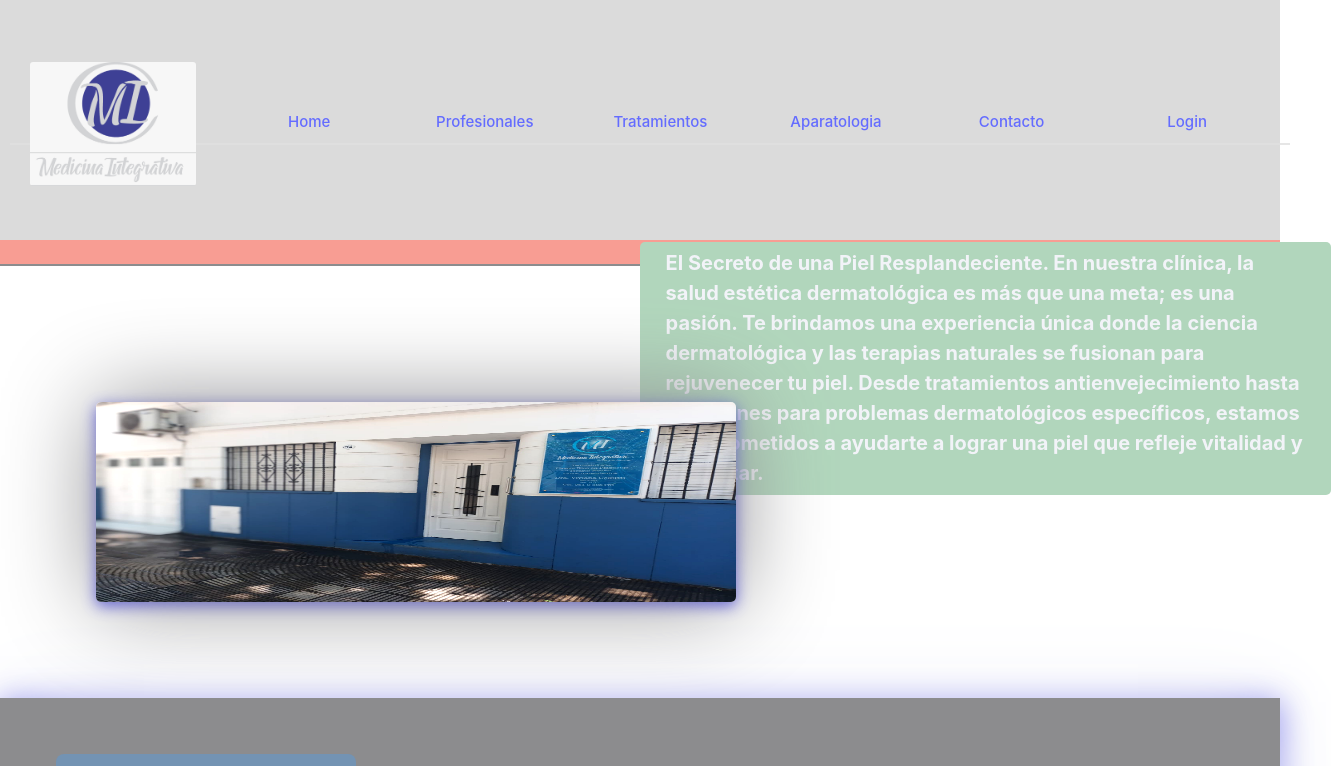
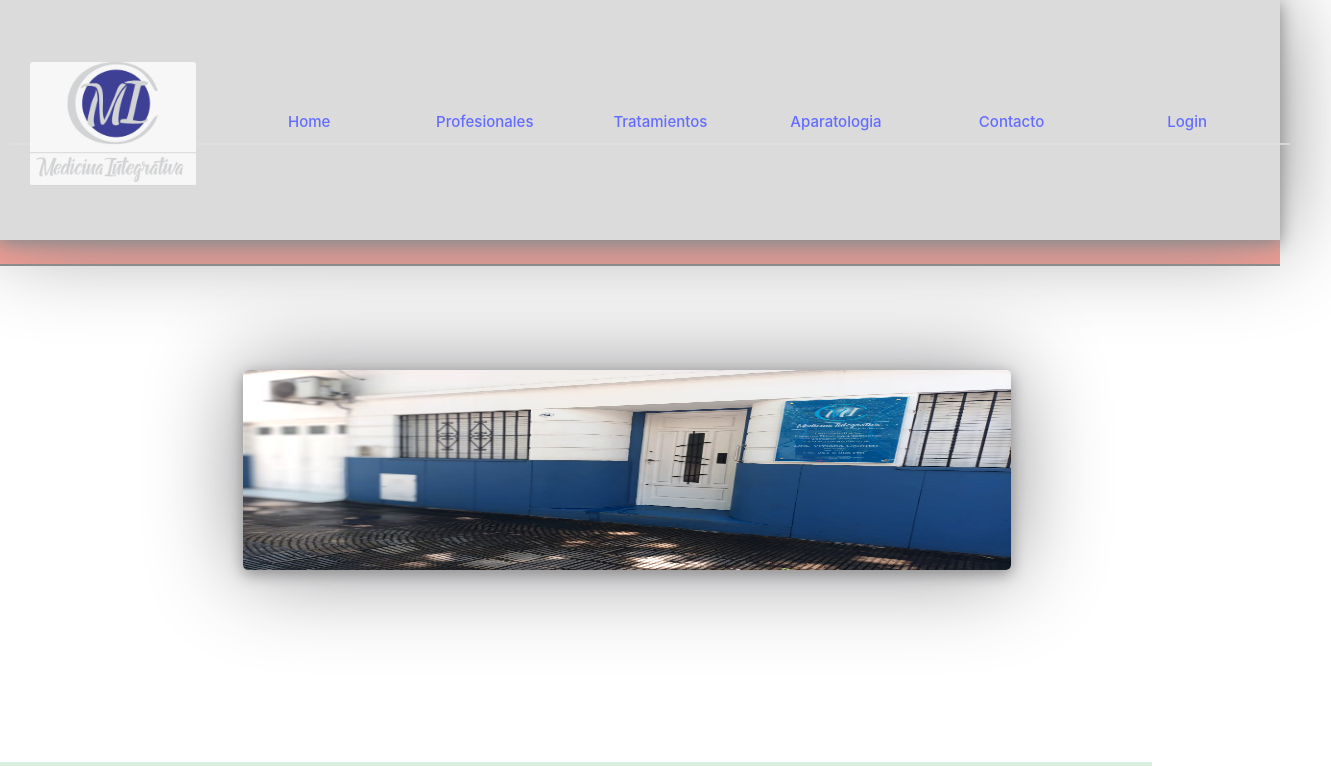
Before and after one commit to ginofrancocba/medicinaIntegrativaFront, a React (Vite) app: page / in a window 1280 px wide. Shown: the top 766 px of the page, 1331 px wide, since content can reach past the window. Built offline with nearby package versions, Linux system fonts and the light colour scheme.

Commit message:
Add Change Css Home

```diff
--- a/src/App.css
+++ b/src/App.css
@@ -19,7 +19,7 @@
   --salmon-fume:rgb(252, 84, 66);
   --semi-oscuro: #8c8c8e;
   --verde: rgb(37, 177, 121);
-  --verde-fran: rgb(177, 214, 188);
+  --verde-fran: rgb(216, 240, 223);
   }
 
 #root {
--- a/src/pages/Header.css
+++ b/src/pages/Header.css
@@ -10,6 +10,8 @@
    width: 100%;
    height: 30vh;
    background-color: var(--grey-header);
+   box-shadow: var(--semi-oscuro) 0px 0px 95px, var(--semi-oscuro) 0px 4px 15px ;
+   border: px solid var(--semi-oscuro) ;
 }
 
 .navbar ul img {
--- a/src/pages/Home.css
+++ b/src/pages/Home.css
@@ -2,36 +2,6 @@
 * {
     width: 100%;
     font-weight:bold;
-
-}
-
-.image-container {
-    display: flex;
-}
-
-.image-container img {
-    display: flex;
-    filter: contrast(110%);
-    width: 50vw;
-    margin: 25% 15% 15% 15%;
-    border-radius: 5px;
-
-    box-shadow: var(--semi-oscuro) 0px 0px 95px, var(--azul) 0px 4px 15px ;
-    border: px solid var(--azul-fran) ;
-}
-
-.front-img {
-    display: grid;
-}
-
-
-.cont1-home {
-    display: flex;
-    width: 90%;
-    height: 7rem;
-    align-items: center;
-    text-align: center;
-    justify-content: center;
 
 }
 
@@ -47,6 +17,27 @@
     color: var(--semi-oscuro);
     border-bottom: 2px solid var(--semi-oscuro);
     background-color: var(--salmon);
+}
+
+    .image-container img {
+    display: flex;
+    filter: contrast(110%);
+    width: 60vw;
+    justify-content: center;
+    align-items: center;
+    margin: 10% 5% 15% 19%;
+    border-radius: 5px;
+    box-shadow: var(--semi-oscuro) 0px 0px 95px, var(--semi-oscuro) 0px 4px 15px ;
+    border: px solid var(--semi-oscuro) ;
+}
+
+.cont1-home {
+    display: flex;
+    width: 90%;
+    height: 7rem;
+    align-items: center;
+    text-align: center;
+    justify-content: center;
 
 }
 
@@ -56,14 +47,16 @@
    color: var(--semi-oscuro);
 }
 
-.lead  {
-    width: 100%;
-    font-size: 20px;
-    color: var(--grey);
+.lead-text-center {
+    font: 1rem/1rem "Open Sans", sans-serif;
+    display: flex;
+    width: 90vw;
+    justify-content: center;
+    align-items: center;
+    text-align: center;
     line-height: 1.5;
-    margin: 0% 0% 5% 0%;
-    padding: 1% 4%;
+    margin: 5% 0% 10% 0%;
+    padding: 0% 0% 0% 0%;
     background-color: var(--verde-fran);
-    border-radius: 5px;
-
+    color: var(--semi-oscuro);
 }
--- a/src/pages/Home.jsx
+++ b/src/pages/Home.jsx
@@ -16,13 +16,14 @@ function Home ()  {
                             <img src='../imgs/Frente2.jpg' alt='Vivi' />
                         </Grid>
                         <Grid>
-                                <p className="lead text-center">El Secreto de una Piel Resplandeciente.
-                                 En nuestra clínica, la salud estética dermatológica es más que una meta; es una pasión.
-                                 Te brindamos una experiencia única donde la ciencia dermatológica y las terapias naturales
-                                 se fusionan para rejuvenecer tu piel.
-                                 Desde tratamientos antienvejecimiento hasta soluciones para problemas dermatológicos
-                                 específicos, estamos comprometidos a ayudarte a lograr una piel que refleje vitalidad y
-                                 bienestar.</p>
+                             <p className="lead-text-center"> El Secreto de una Piel Resplandeciente.
+                              En nuestra clínica, la salud estética dermatológica es más que una meta; es una pasión.
+                              Te brindamos una experiencia única donde la ciencia dermatológica y las terapias naturales
+                              se fusionan para rejuvenecer tu piel.
+                              Desde tratamientos antienvejecimiento hasta soluciones para problemas dermatológicos
+                              específicos, estamos comprometidos a ayudarte a lograr una piel que refleje vitalidad y
+                              bienestar.
+                              </p>
                         </Grid>
                 </Grid>
             </div>
```
